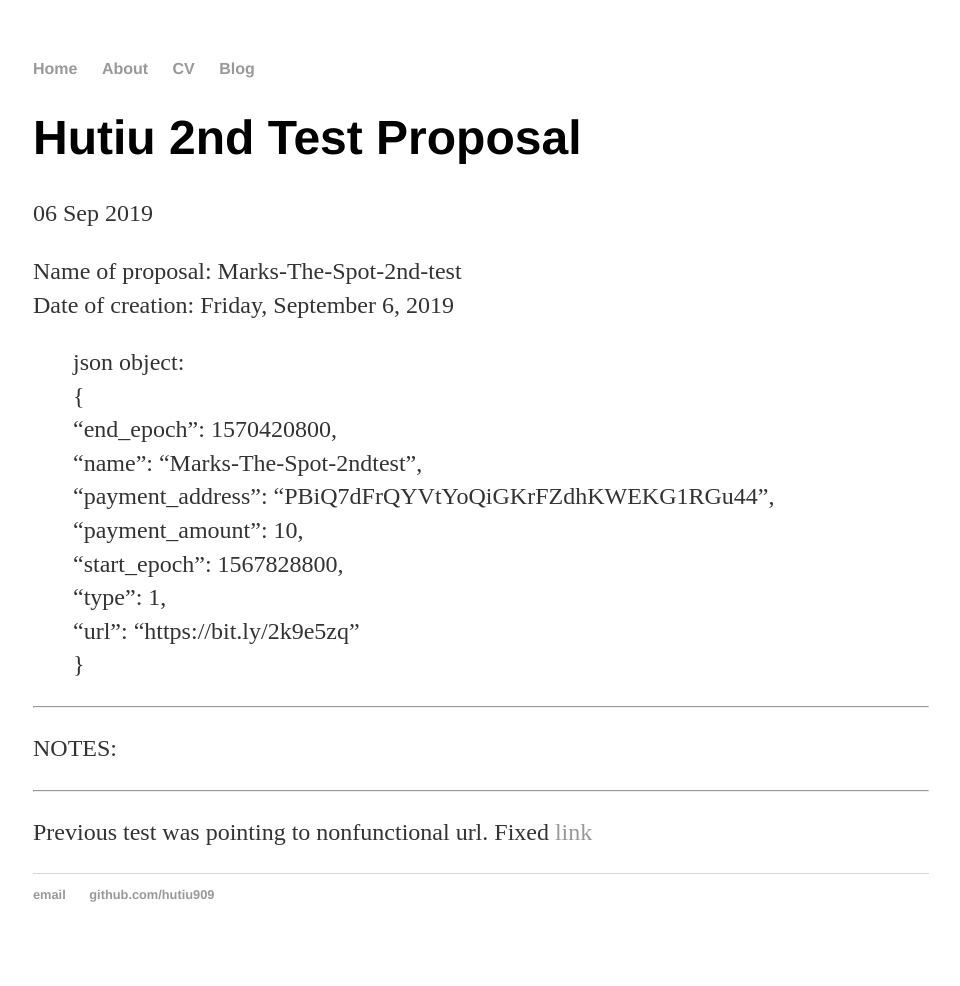
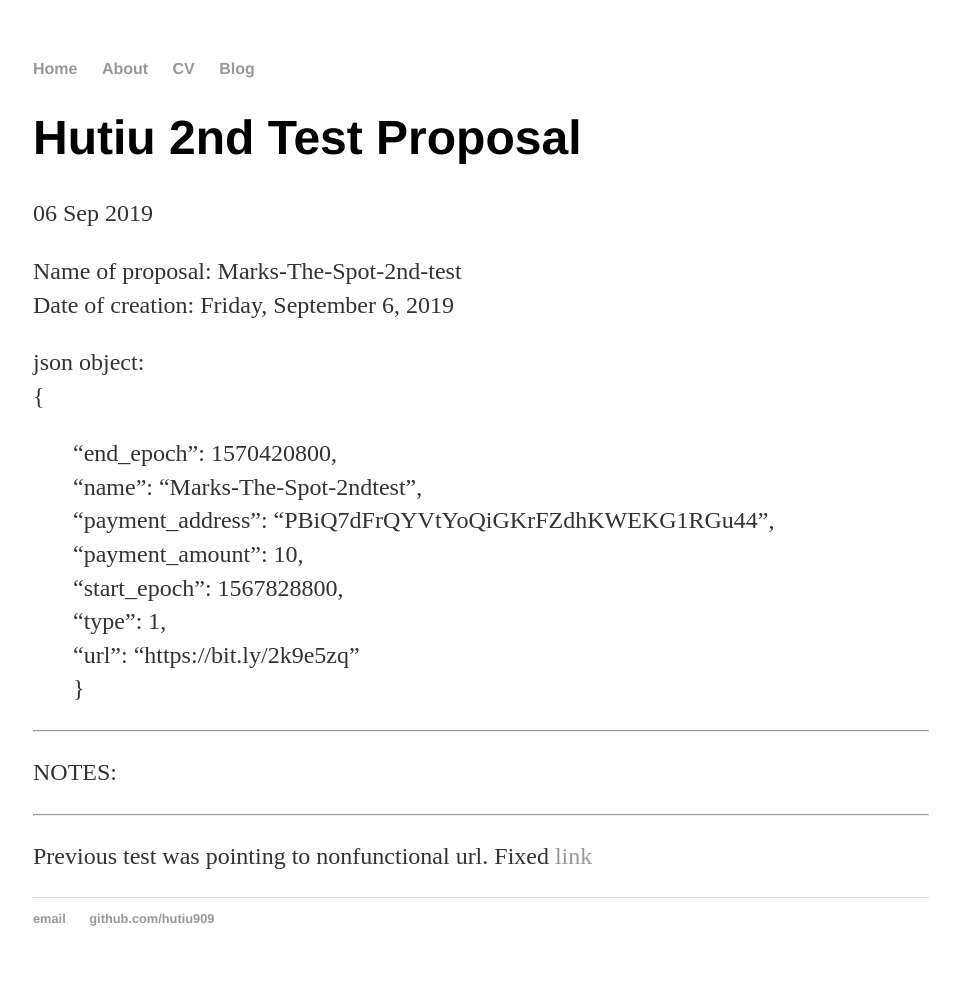
Before and after one commit to Hutiu909/hutiu909.github.io, a Jekyll site: the page built from _posts/2019-09-06-hutiu-2nd-test-proposal.md, in a window 1280 px wide. Shown: the whole page, without its empty margins (159-1119 px from the left). Built offline with Jekyll 4.4.1, drawn with Linux system fonts in a browser that asks for light colours; our own code applies the rules of GitHub Pages for plain Markdown files; before the commit the page ends 962 px from its top, so only the background shows below that.

```diff
--- a/_posts/2019-09-06-hutiu-2nd-test-proposal.md
+++ b/_posts/2019-09-06-hutiu-2nd-test-proposal.md
@@ -1,7 +1,7 @@
 Name of proposal:  Marks-The-Spot-2nd-test
 Date of creation:  Friday, September 6, 2019
 
->json object:
+json object:
 {
 >"end_epoch":  1570420800,
 >"name":  "Marks-The-Spot-2ndtest",
```
